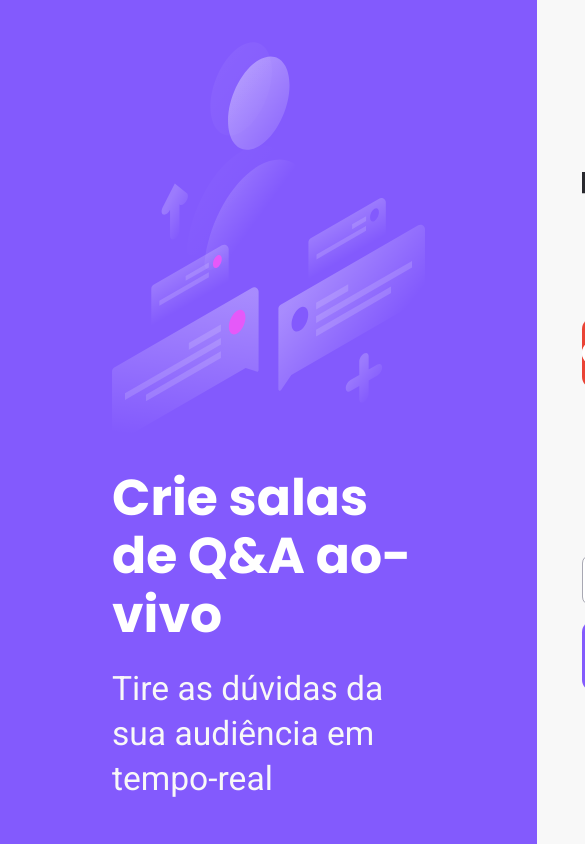
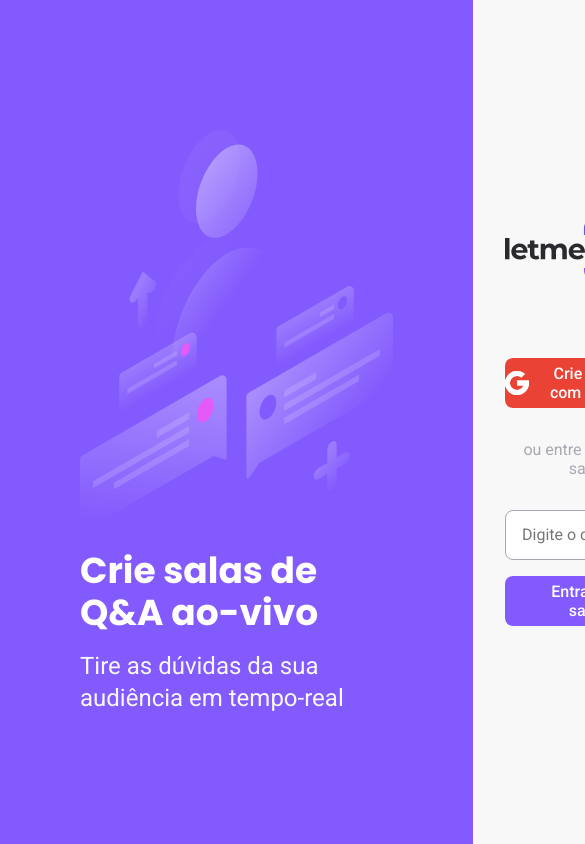
Before and after one commit to GabrielCastilhoV/letmeask, a React (Create React App) app: page / in a window 390 px wide. Shown: the top 844 px of the page, 585 px wide, since content can reach past the window. Built offline with nearby package versions, Linux system fonts and the light colour scheme; no server answers.

Commit message:
chore | changed font size

```diff
--- a/src/styles/global.scss
+++ b/src/styles/global.scss
@@ -5,21 +5,13 @@
 }
 
 :root {
+  font-size: 62.5%;
+
   --white: #f8f8f8;
   --gray: #a8a8b3;
   --red: #ea4335;
   --purple: #835afd;
   --color-body: #29292e;
-}
-
-html {
-  @media(max-width: 1080px) {
-    font-size: 93.75%;
-  }
-
-  @media(max-width: 720px) {
-    font-size: 87.5%;
-  }
 }
 
 body {
```
